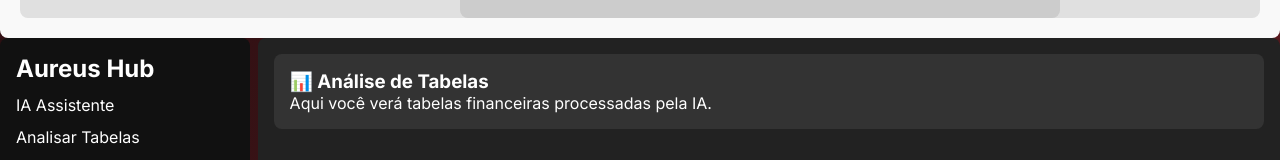
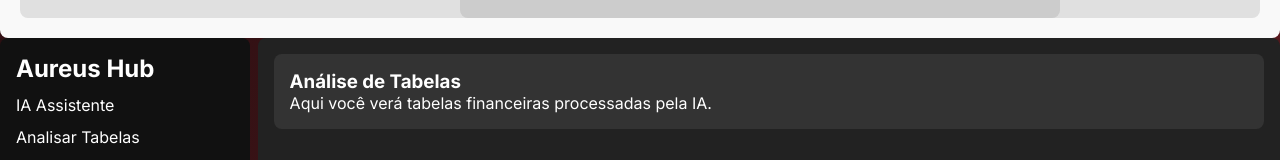
Before and after one commit to Lvc4br/TCC, a React (Vite) app: page / in a window 1280 px wide. Both pictures are taken after a click on the item "Analisar Tabelas". Shown: the part 880-1040 px from the top of the page. Built offline with nearby package versions, Linux system fonts and the light colour scheme.

Commit message:
Atualizando TCC

```diff
--- a/src/components/Aureus/Aureus.jsx
+++ b/src/components/Aureus/Aureus.jsx
@@ -63,28 +63,28 @@ export default function Aureus() {
 
         {activeView === "tables" && (
           <div className="panel">
-            <h3>📊 Análise de Tabelas</h3>
+            <h3> Análise de Tabelas</h3>
             <p>Aqui você verá tabelas financeiras processadas pela IA.</p>
           </div>
         )}
 
         {activeView === "charts" && (
           <div className="panel">
-            <h3>📈 Gráficos Financeiros</h3>
+            <h3> Gráficos Financeiros</h3>
             <p>Aqui entram os gráficos de evolução dos investimentos.</p>
           </div>
         )}
 
         {activeView === "market" && (
           <div className="panel">
-            <h3>🌎 Mercado em Tempo Real</h3>
+            <h3> Mercado em Tempo Real</h3>
             <p>Aqui você acompanha cotações e tendências de ativos.</p>
           </div>
         )}
 
         {activeView === "calculator" && (
           <div className="panel">
-            <h3>🧮 Calculadora Financeira</h3>
+            <h3> Calculadora Financeira</h3>
             <p>Simule metas e rendimentos personalizados.</p>
           </div>
         )}
```
